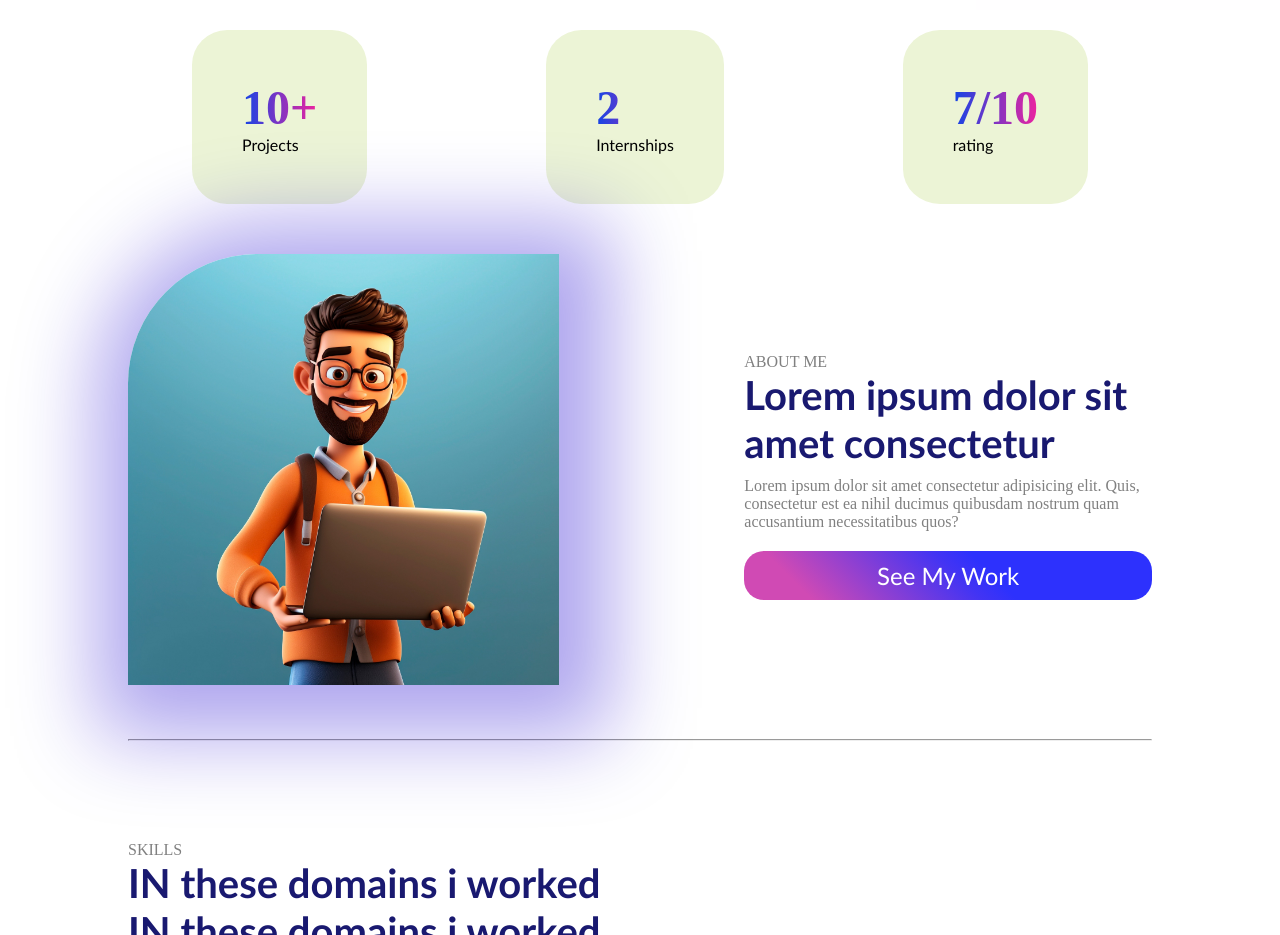
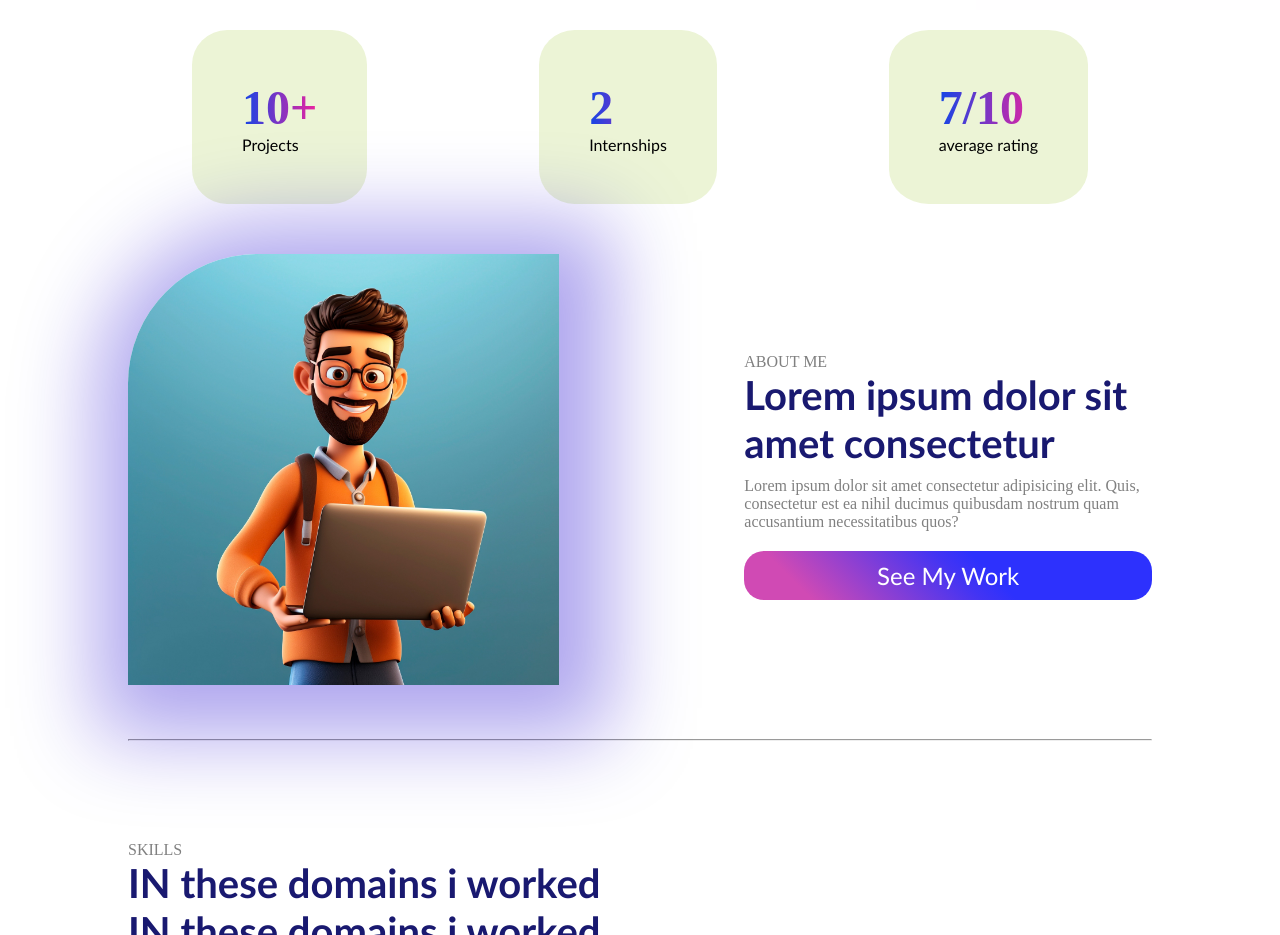
Before and after one commit to prakharkushwaha/Campus-coder-project-portfolio-, a plain HTML site: page index.html in a window 1280 px wide. Shown: the part 880-1815 px from the top of the page. Drawn offline with nearby package versions, Linux system fonts and the light colour scheme.

Commit message:
campus coder

```diff
--- a/index.html
+++ b/index.html
@@ -68,7 +68,7 @@
         </div>
         <div class="rating3">
             <h4>7/10</h4>
-            <p>rating</p>
+            <p> average rating</p>
         </div>
     </section>
     <section class="about">
```
